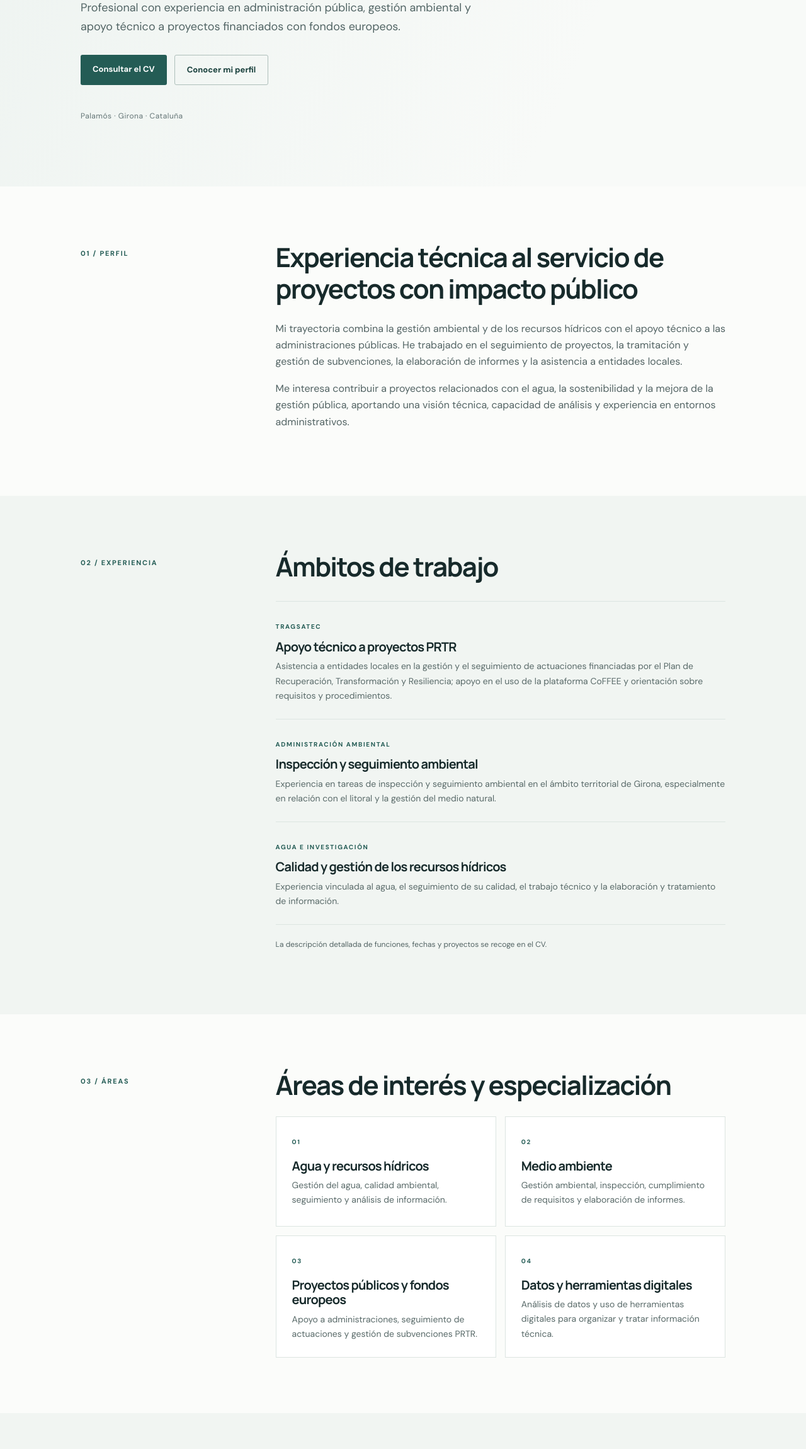
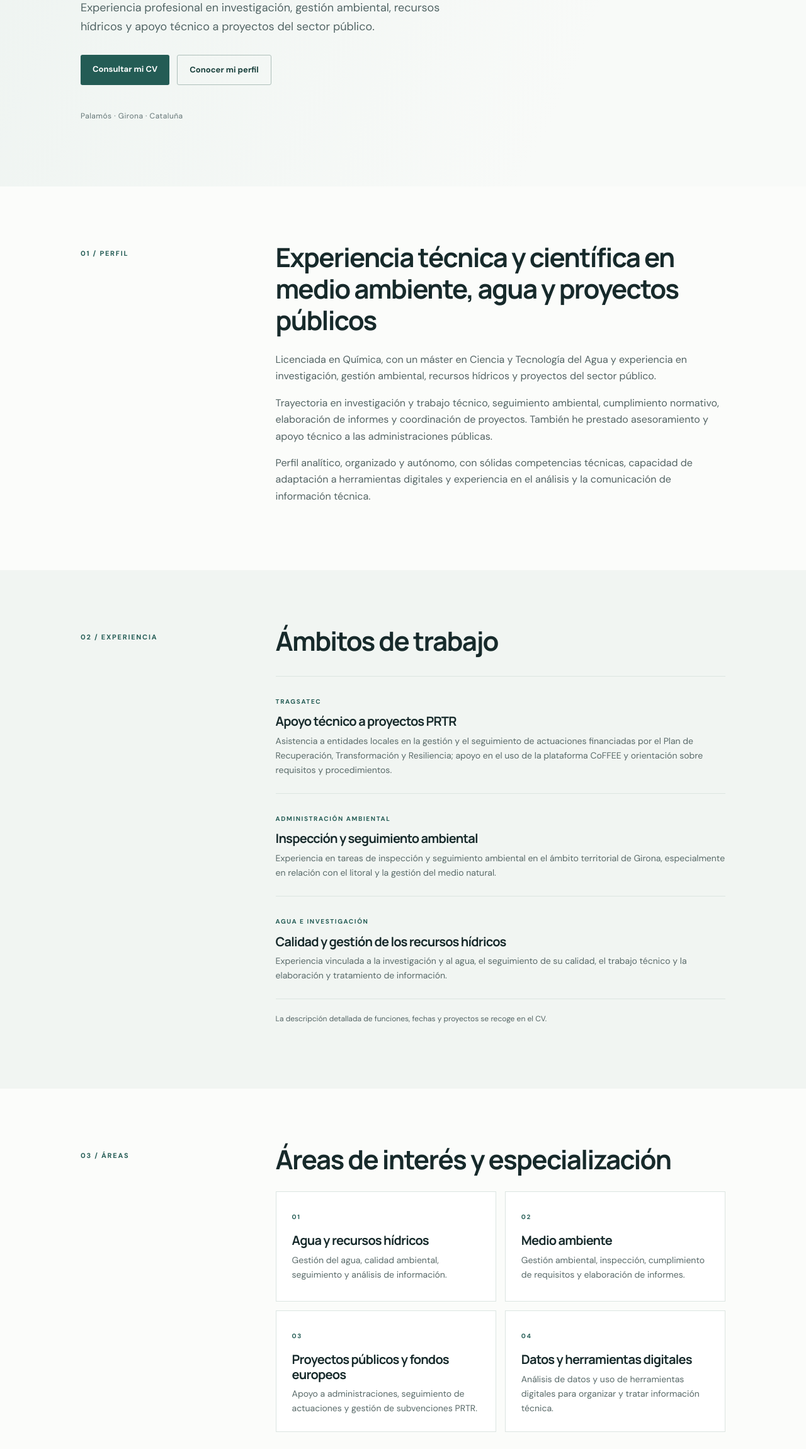
Before and after one commit to annasegarra/annasegarra.github.io, a plain HTML site: page es.html in a window 1280 px wide. Shown: the part 500-2800 px from the top of the page at 63% size. Drawn offline with Linux system fonts and the light colour scheme.

Commit message:
Update es.html

```diff
--- a/es.html
+++ b/es.html
@@ -2,25 +2,127 @@
 <!doctype html>
 <html lang="es">
 <head>
-<meta charset="utf-8"><meta name="viewport" content="width=device-width, initial-scale=1">
-<meta name="description" content="Perfil profesional de Anna Segarra: medio ambiente, agua y gestión de proyectos públicos.">
-<title>Anna Segarra | Medio ambiente, agua y proyectos públicos</title><link rel="stylesheet" href="styles.css">
-</head><body>
-<header class="top"><a class="brand" href="#inicio">Anna Segarra</a><nav><a href="#perfil">Perfil</a><a href="#experiencia">Experiencia</a><a href="#areas">Áreas</a><a href="#formacion">Formación</a><a class="nav-cta" href="SEGARRA_BOVE_ANNA_CV_public.pdf" target="_blank">CV PDF</a><a class="lang" href="index.html">CA</a><a class="lang" href="en.html">EN</a></nav></header>
+<meta charset="utf-8">
+<meta name="viewport" content="width=device-width, initial-scale=1">
+<meta name="description" content="Perfil profesional de Anna Segarra: investigación, medio ambiente, agua y proyectos públicos.">
+<title>Anna Segarra | Medio ambiente, agua y proyectos públicos</title>
+<link rel="stylesheet" href="styles.css">
+</head>
+<body>
+<header class="top">
+<a class="brand" href="#inicio">Anna Segarra</a>
+<nav>
+<a href="#perfil">Perfil</a>
+<a href="#experiencia">Experiencia</a>
+<a href="#areas">Áreas</a>
+<a href="#formacion">Formación</a>
+<a class="nav-cta" href="SEGARRA_BOVE_ANNA_CV_public.pdf" target="_blank">CV PDF</a>
+<a class="lang" href="index.html">CA</a>
+<a class="lang" href="en.html">EN</a>
+<a class="lang" href="es.html">ES</a>
+</nav>
+</header>
+
 <main>
-<section class="hero" id="inicio"><p class="eyebrow">PERFIL PROFESIONAL</p><h1>Medio ambiente, agua<br>y gestión de proyectos públicos</h1><p class="intro">Profesional con experiencia en administración pública, gestión ambiental y apoyo técnico a proyectos financiados con fondos europeos.</p><div class="hero-actions"><a class="button primary" href="SEGARRA_BOVE_ANNA_CV_public.pdf" target="_blank">Consultar el CV</a><a class="button secondary" href="#perfil">Conocer mi perfil</a></div><p class="location">Palamós · Girona · Cataluña</p></section>
-<section class="section" id="perfil"><div class="section-label">01 / PERFIL</div><div class="section-content"><h2>Experiencia técnica al servicio de proyectos con impacto público</h2><p>Mi trayectoria combina la gestión ambiental y de los recursos hídricos con el apoyo técnico a las administraciones públicas. He trabajado en el seguimiento de proyectos, la tramitación y gestión de subvenciones, la elaboración de informes y la asistencia a entidades locales.</p><p>Me interesa contribuir a proyectos relacionados con el agua, la sostenibilidad y la mejora de la gestión pública, aportando una visión técnica, capacidad de análisis y experiencia en entornos administrativos.</p></div></section>
-<section class="section shaded" id="experiencia"><div class="section-label">02 / EXPERIENCIA</div><div class="section-content"><h2>Ámbitos de trabajo</h2><div class="timeline">
-<article><span class="period">TRAGSATEC</span><h3>Apoyo técnico a proyectos PRTR</h3><p>Asistencia a entidades locales en la gestión y el seguimiento de actuaciones financiadas por el Plan de Recuperación, Transformación y Resiliencia; apoyo en el uso de la plataforma CoFFEE y orientación sobre requisitos y procedimientos.</p></article>
-<article><span class="period">ADMINISTRACIÓN AMBIENTAL</span><h3>Inspección y seguimiento ambiental</h3><p>Experiencia en tareas de inspección y seguimiento ambiental en el ámbito territorial de Girona, especialmente en relación con el litoral y la gestión del medio natural.</p></article>
-<article><span class="period">AGUA E INVESTIGACIÓN</span><h3>Calidad y gestión de los recursos hídricos</h3><p>Experiencia vinculada al agua, el seguimiento de su calidad, el trabajo técnico y la elaboración y tratamiento de información.</p></article>
-</div><p class="note">La descripción detallada de funciones, fechas y proyectos se recoge en el CV.</p></div></section>
-<section class="section" id="areas"><div class="section-label">03 / ÁREAS</div><div class="section-content"><h2>Áreas de interés y especialización</h2><div class="cards">
-<article class="card"><span class="number">01</span><h3>Agua y recursos hídricos</h3><p>Gestión del agua, calidad ambiental, seguimiento y análisis de información.</p></article>
-<article class="card"><span class="number">02</span><h3>Medio ambiente</h3><p>Gestión ambiental, inspección, cumplimiento de requisitos y elaboración de informes.</p></article>
-<article class="card"><span class="number">03</span><h3>Proyectos públicos y fondos europeos</h3><p>Apoyo a administraciones, seguimiento de actuaciones y gestión de subvenciones PRTR.</p></article>
-<article class="card"><span class="number">04</span><h3>Datos y herramientas digitales</h3><p>Análisis de datos y uso de herramientas digitales para organizar y tratar información técnica.</p></article>
-</div></div></section>
-<section class="section shaded" id="formacion"><div class="section-label">04 / FORMACIÓN</div><div class="section-content"><h2>Formación</h2><ul class="education"><li><span>Máster en Ciencia y Tecnología del Agua</span><small>Universidad de Girona</small></li><li><span>Posgrado en Data Science</span><small>Universidad de Barcelona</small></li><li><span>Licenciatura en Química</span><small>Universidad de Barcelona</small></li></ul><p class="note">Catalán y español: dominio fluido · Inglés: B2, actualmente en proceso de mejora.</p></div></section>
-<section class="contact"><p class="eyebrow">CONTACTO</p><h2>¿Hablamos?</h2><p>Para conocer mejor mi experiencia y trayectoria profesional, puedes consultar mi CV.</p><a class="button light" href="SEGARRA_BOVE_ANNA_CV_public.pdf" target="_blank">Abrir el CV en PDF</a></section>
-</main><footer><span>© 2026 Anna Segarra</span><a href="#inicio">Volver al inicio ↑</a></footer></body></html>
+<section class="hero" id="inicio">
+<p class="eyebrow">PERFIL PROFESIONAL</p>
+<h1>Medio ambiente, agua<br>y proyectos del sector público</h1>
+<p class="intro">Experiencia profesional en investigación, gestión ambiental, recursos hídricos y apoyo técnico a proyectos del sector público.</p>
+<div class="hero-actions">
+<a class="button primary" href="SEGARRA_BOVE_ANNA_CV_public.pdf" target="_blank">Consultar mi CV</a>
+<a class="button secondary" href="#perfil">Conocer mi perfil</a>
+</div>
+<p class="location">Palamós · Girona · Cataluña</p>
+</section>
+
+<section class="section" id="perfil">
+<div class="section-label">01 / PERFIL</div>
+<div class="section-content">
+<h2>Experiencia técnica y científica en medio ambiente, agua y proyectos públicos</h2>
+<p>Licenciada en Química, con un máster en Ciencia y Tecnología del Agua y experiencia en investigación, gestión ambiental, recursos hídricos y proyectos del sector público.</p>
+<p>Trayectoria en investigación y trabajo técnico, seguimiento ambiental, cumplimiento normativo, elaboración de informes y coordinación de proyectos. También he prestado asesoramiento y apoyo técnico a las administraciones públicas.</p>
+<p>Perfil analítico, organizado y autónomo, con sólidas competencias técnicas, capacidad de adaptación a herramientas digitales y experiencia en el análisis y la comunicación de información técnica.</p>
+</div>
+</section>
+
+<section class="section shaded" id="experiencia">
+<div class="section-label">02 / EXPERIENCIA</div>
+<div class="section-content">
+<h2>Ámbitos de trabajo</h2>
+<div class="timeline">
+<article>
+<span class="period">TRAGSATEC</span>
+<h3>Apoyo técnico a proyectos PRTR</h3>
+<p>Asistencia a entidades locales en la gestión y el seguimiento de actuaciones financiadas por el Plan de Recuperación, Transformación y Resiliencia; apoyo en el uso de la plataforma CoFFEE y orientación sobre requisitos y procedimientos.</p>
+</article>
+<article>
+<span class="period">ADMINISTRACIÓN AMBIENTAL</span>
+<h3>Inspección y seguimiento ambiental</h3>
+<p>Experiencia en tareas de inspección y seguimiento ambiental en el ámbito territorial de Girona, especialmente en relación con el litoral y la gestión del medio natural.</p>
+</article>
+<article>
+<span class="period">AGUA E INVESTIGACIÓN</span>
+<h3>Calidad y gestión de los recursos hídricos</h3>
+<p>Experiencia vinculada a la investigación y al agua, el seguimiento de su calidad, el trabajo técnico y la elaboración y tratamiento de información.</p>
+</article>
+</div>
+<p class="note">La descripción detallada de funciones, fechas y proyectos se recoge en el CV.</p>
+</div>
+</section>
+
+<section class="section" id="areas">
+<div class="section-label">03 / ÁREAS</div>
+<div class="section-content">
+<h2>Áreas de interés y especialización</h2>
+<div class="cards">
+<article class="card">
+<span class="number">01</span>
+<h3>Agua y recursos hídricos</h3>
+<p>Gestión del agua, calidad ambiental, seguimiento y análisis de información.</p>
+</article>
+<article class="card">
+<span class="number">02</span>
+<h3>Medio ambiente</h3>
+<p>Gestión ambiental, inspección, cumplimiento de requisitos y elaboración de informes.</p>
+</article>
+<article class="card">
+<span class="number">03</span>
+<h3>Proyectos públicos y fondos europeos</h3>
+<p>Apoyo a administraciones, seguimiento de actuaciones y gestión de subvenciones PRTR.</p>
+</article>
+<article class="card">
+<span class="number">04</span>
+<h3>Datos y herramientas digitales</h3>
+<p>Análisis de datos y uso de herramientas digitales para organizar y tratar información técnica.</p>
+</article>
+</div>
+</div>
+</section>
+
+<section class="section shaded" id="formacion">
+<div class="section-label">04 / FORMACIÓN</div>
+<div class="section-content">
+<h2>Formación</h2>
+<ul class="education">
+<li><span>Máster en Ciencia y Tecnología del Agua</span><small>Universidad de Girona</small></li>
+<li><span>Posgrado en Data Science</span><small>Universidad de Barcelona</small></li>
+<li><span>Licenciatura en Química</span><small>Universidad de Barcelona</small></li>
+</ul>
+<p class="note">Catalán y castellano: dominio fluido · Inglés: B2, actualmente en proceso de mejora.</p>
+</div>
+</section>
+
+<section class="contact">
+<p class="eyebrow">CONTACTO</p>
+<h2>¿Hablamos?</h2>
+<p>Para conocer mejor mi experiencia y trayectoria profesional, puedes consultar mi CV.</p>
+<a class="button light" href="SEGARRA_BOVE_ANNA_CV_public.pdf" target="_blank">Abrir el CV en PDF</a>
+</section>
+</main>
+
+<footer>
+<span>© 2026 Anna Segarra</span>
+<a href="#inicio">Volver al inicio ↑</a>
+</footer>
+</body>
+</html>
```
